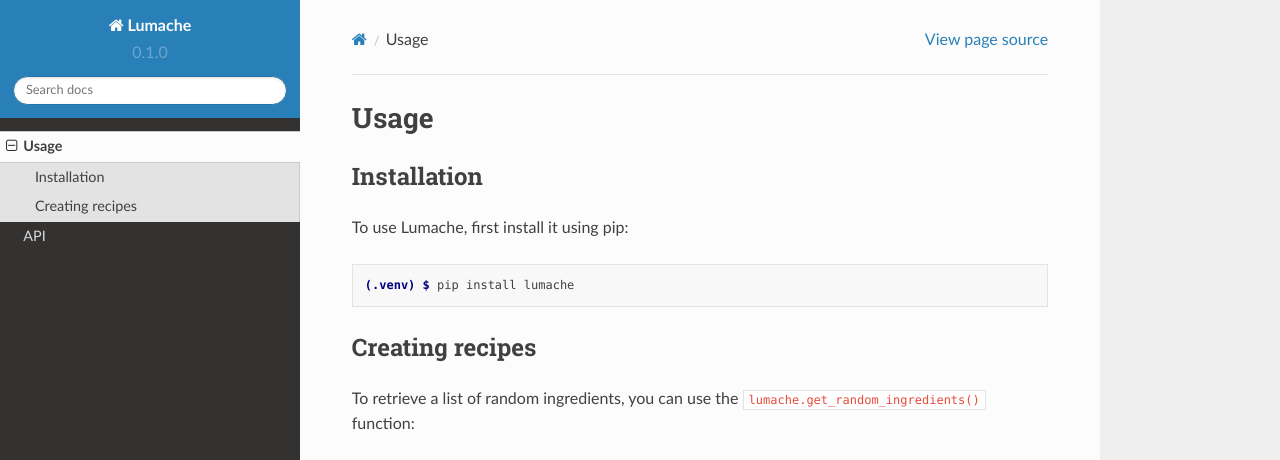
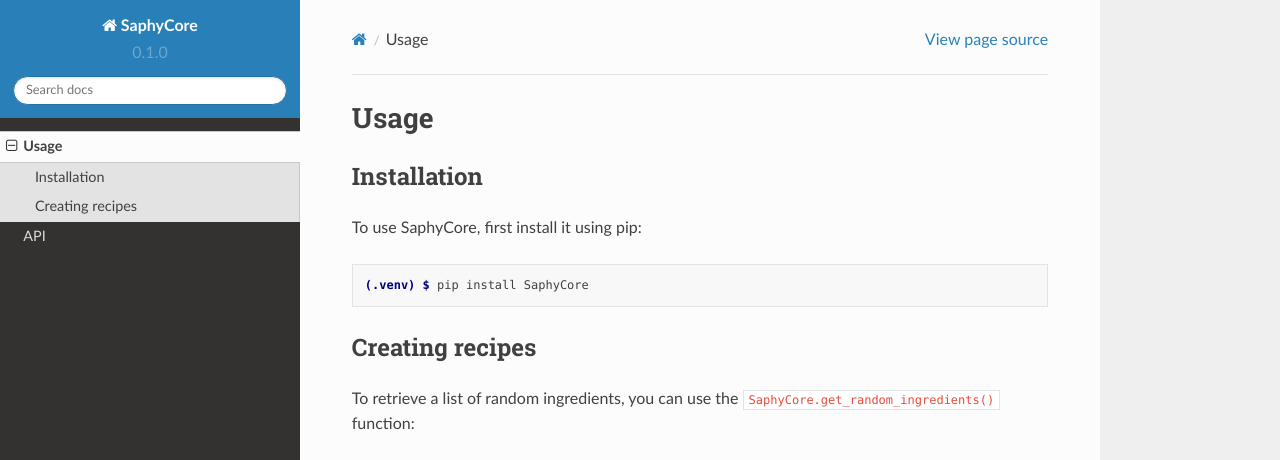
Before and after one commit to marcellamontagnese/example_package, a Sphinx documentation site: the page built from docs/source/usage.rst, in a window 1280 px wide and 1095 px high. Shown: the top 460 px of the window. Built offline with Sphinx 7.4.7 and the Read the Docs theme 2.0.0, drawn with Linux system fonts in a browser that asks for light colours; some of the changed text lies outside the part shown; grey boxes are pictures that could not be loaded.

Commit message:
Update to SaphyCore

```diff
--- a/lumache.py
+++ b/SaphyCore.py
@@ -1,5 +1,5 @@
 """
-Lumache - Python library for cooks and food lovers.
+SaphyCore - Python library for cooks and food lovers.
 """
 
 __version__ = "0.1.0"
@@ -16,7 +16,7 @@
 
     :param kind: Optional "kind" of ingredients.
     :type kind: list[str] or None
-    :raise lumache.InvalidKindError: If the kind is invalid.
+    :raise SaphyCore.InvalidKindError: If the kind is invalid.
     :return: The ingredients list.
     :rtype: list[str]
     """
--- a/docs/source/api.rst
+++ b/docs/source/api.rst
@@ -4,4 +4,4 @@
 .. autosummary::
    :toctree: generated
 
-   lumache
+   SaphyCore
--- a/docs/source/conf.py
+++ b/docs/source/conf.py
@@ -2,9 +2,9 @@
 
 # -- Project information
 
-project = 'Lumache'
-copyright = '2021, Graziella'
-author = 'Graziella'
+project = 'SaphyCore'
+copyright = '2022, MM'
+author = 'MM'
 
 release = '0.1'
 version = '0.1.0'
--- a/docs/source/usage.rst
+++ b/docs/source/usage.rst
@@ -6,28 +6,28 @@
 Installation
 ------------
 
-To use Lumache, first install it using pip:
+To use SaphyCore, first install it using pip:
 
 .. code-block:: console
 
-   (.venv) $ pip install lumache
+   (.venv) $ pip install SaphyCore
 
 Creating recipes
 ----------------
 
 To retrieve a list of random ingredients,
-you can use the ``lumache.get_random_ingredients()`` function:
+you can use the ``SaphyCore.get_random_ingredients()`` function:
 
-.. autofunction:: lumache.get_random_ingredients
+.. autofunction:: SaphyCore.get_random_ingredients
 
 The ``kind`` parameter should be either ``"meat"``, ``"fish"``,
-or ``"veggies"``. Otherwise, :py:func:`lumache.get_random_ingredients`
+or ``"veggies"``. Otherwise, :py:func:`SaphyCore.get_random_ingredients`
 will raise an exception.
 
-.. autoexception:: lumache.InvalidKindError
+.. autoexception:: SaphyCore.InvalidKindError
 
 For example:
 
->>> import lumache
->>> lumache.get_random_ingredients()
+>>> import SaphyCore
+>>> SaphyCore.get_random_ingredients()
 ['shells', 'gorgonzola', 'parsley']
--- a/pyproject.toml
+++ b/pyproject.toml
@@ -3,6 +3,6 @@
 build-backend = "flit_core.buildapi"
 
 [project]
-name = "lumache"
-authors = [{name = "Graziella", email = "graziella@lumache"}]
+name = "SaphyCore"
+authors = [{name = "MM", email = "marcella.montagnese1@gmail.com"}]
 dynamic = ["version", "description"]
```
Also changed, not shown: 1 other file.
